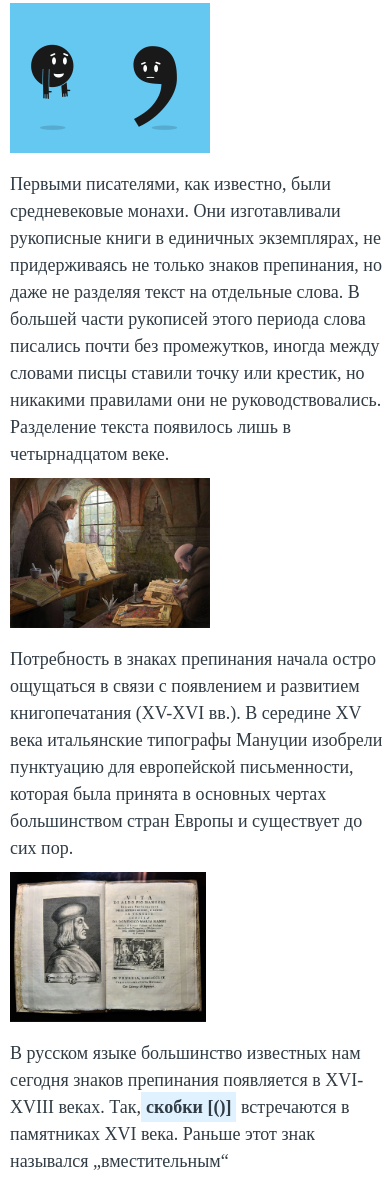
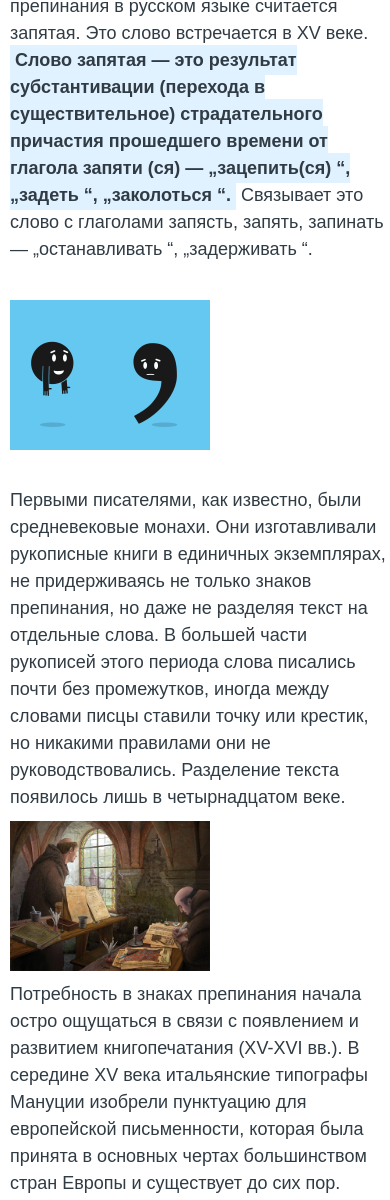
Before and after one commit to shishmaryov/HPM, a plain HTML site: page index.html in a window 390 px wide. Shown: the part 3721-4921 px from the top of the page. Drawn offline with Linux system fonts and the light colour scheme.

Commit message:
crach correct

```diff
--- a/css/styles.css
+++ b/css/styles.css
@@ -92,28 +92,17 @@ font-style: italic;
 .quote {
   max-width: 500px;
 }
-.gif {
+
+.wises-img, .manutius-img, .red-margin-img, .gif {
+  display: block;
   margin-left: auto;
   margin-right: auto;
 }
 
-.wises-img {
-  margin-left: auto;
-  margin-right: auto;
-}
-
-.manutius-img {
-  margin-left: auto;
-  margin-right: auto;
-}
-
-.red-margin-img {
-  margin-left: auto;
-  margin-right: auto;
-}
 
 @media(max-width:950px) {
   body {
+    font-family: "Futura PT", sans-serif;
     padding-left: 10px;
     margin-left: 0px;
   }
```
